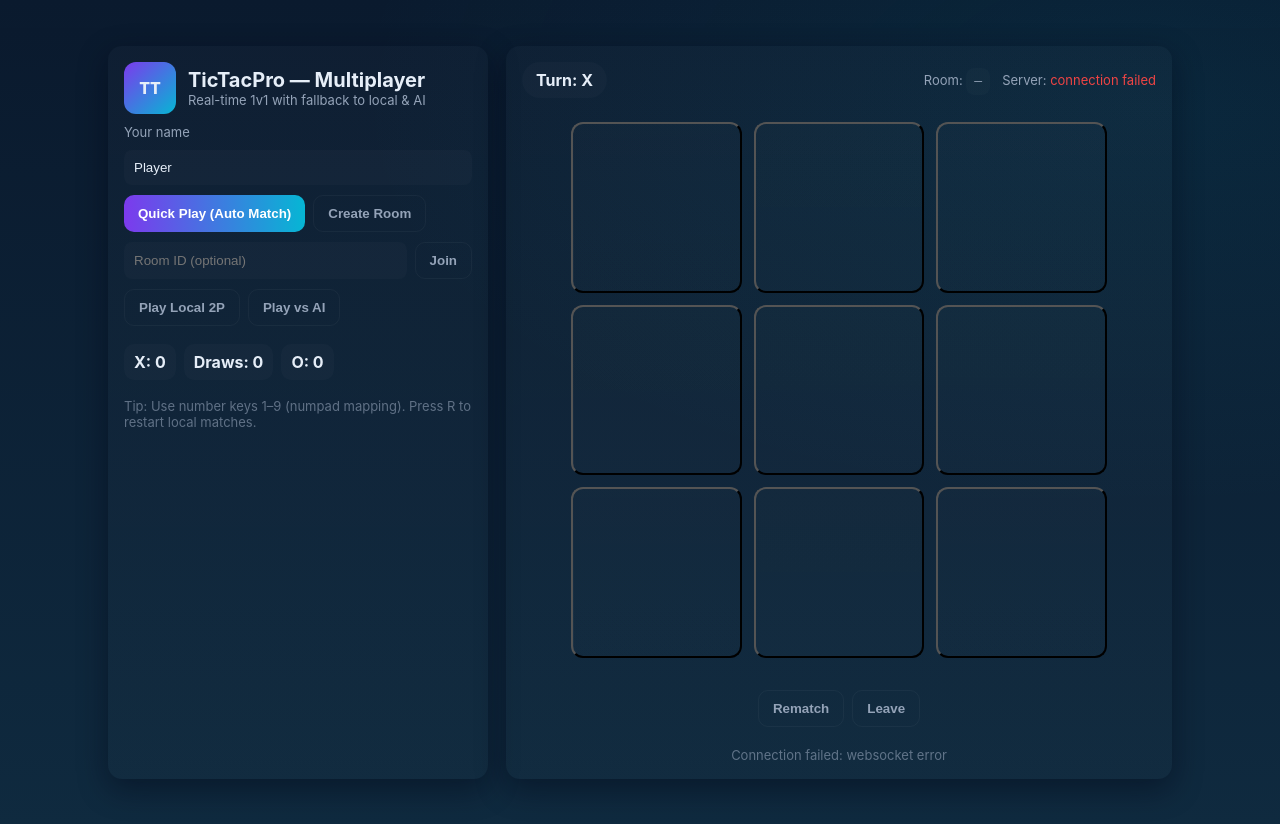
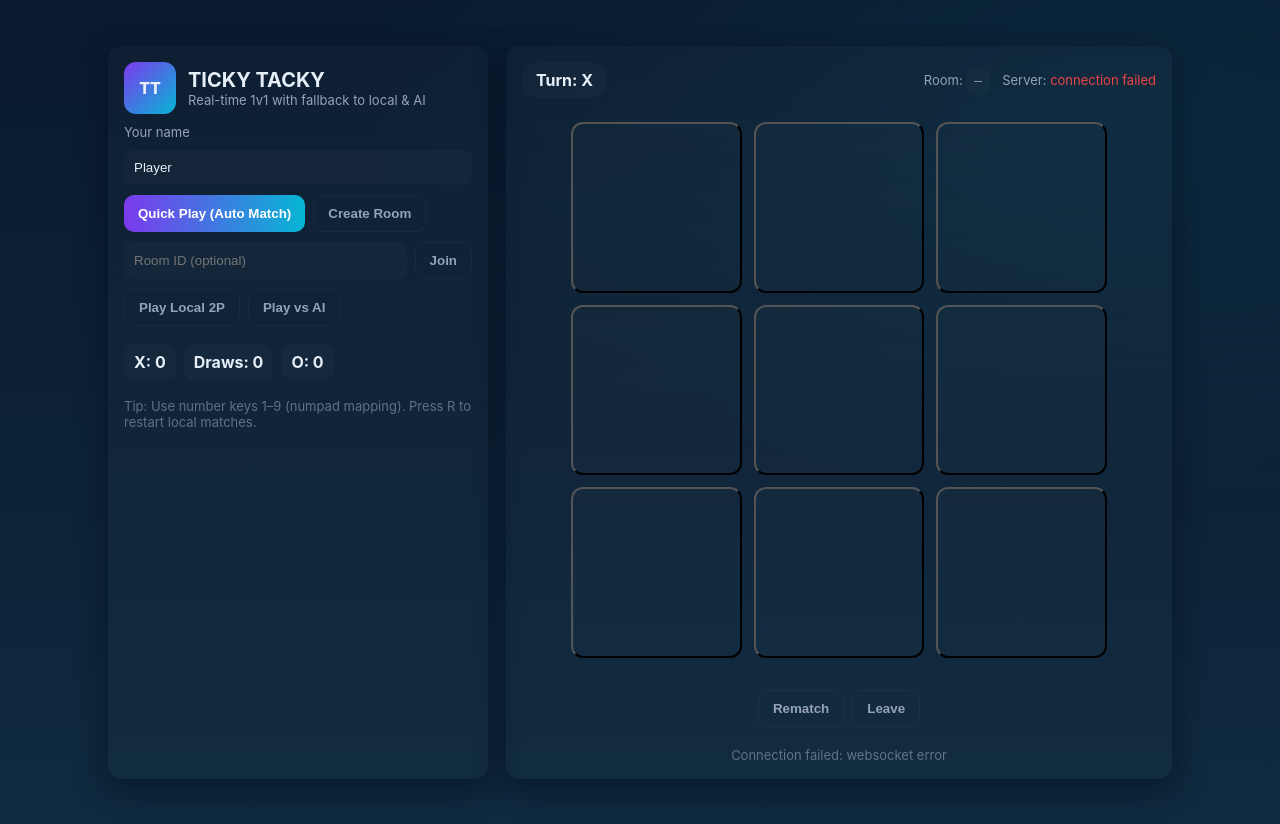
Before and after one commit to dhananjayyy09/Ticky-Tacky, a website: page index.html in a window 1280 px wide. Drawn offline with nearby package versions, Linux system fonts and the light colour scheme.

```diff
--- a/index.html
+++ b/index.html
@@ -13,7 +13,7 @@
       <div class="brand">
         <div class="logo">TT</div>
         <div>
-          <h1>TicTacPro — Multiplayer</h1>
+          <h1>TICKY TACKY</h1>
           <div class="muted">Real-time 1v1 with fallback to local & AI</div>
         </div>
       </div>
```
